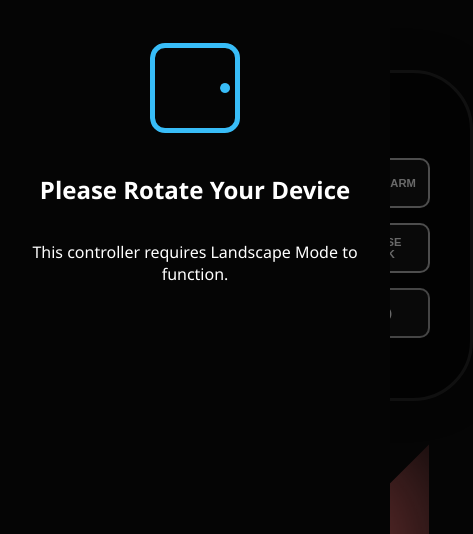
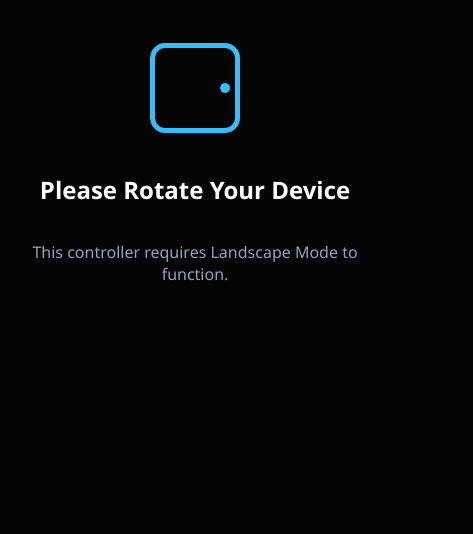
Before and after one commit to jerryrakun/controlller, a plain HTML site: page index.html in a window 390 px wide. Shown: the part 250-784 px from the top of the page, 473 px wide, since content can reach past the window. Drawn offline with Linux system fonts and the light colour scheme.

Commit message:
Enhance viewport settings and mobile responsiveness
Updated viewport meta tag for better scaling and adjusted z-index for rotation overlay. Enhanced mobile responsiveness and improved orientation detection logic.

```diff
--- a/index.html
+++ b/index.html
@@ -2,7 +2,7 @@
 <html lang="en">
 <head>
     <meta charset="UTF-8">
-    <meta name="viewport" content="width=device-width, initial-scale=1.0">
+    <meta name="viewport" content="width=device-width, initial-scale=1.0, maximum-scale=1.0, user-scalable=no">
     <title>Robot Control | Orientation Locked</title>
     <style>
         :root {
@@ -31,13 +31,13 @@
             box-sizing: border-box;
         }
 
-        /* ROTATION OVERLAY (Hidden by default) */
+        /* ROTATION OVERLAY */
         #rotation-overlay {
             position: fixed;
             top: 0; left: 0; width: 100%; height: 100%;
             background: var(--bg-dark);
-            z-index: 1000;
-            display: none; /* Controlled by JS */
+            z-index: 2000; /* Higher z-index to ensure it is on top */
+            display: none;
             flex-direction: column;
             justify-content: center;
             align-items: center;
@@ -46,8 +46,7 @@
         }
 
         .rotate-icon {
-            width: 80px;
-            height: 80px;
+            width: 80px; height: 80px;
             border: 5px solid var(--accent-blue);
             border-radius: 15px;
             margin-bottom: 20px;
@@ -195,6 +194,21 @@
         }
         #status-text { color: var(--accent-blue); font-size: 1rem; font-weight: bold; text-transform: uppercase; }
         .highlight { color: var(--accent-green); }
+
+        /* MOBILE RESPONSIVENESS */
+        @media (max-width: 768px) {
+            .console-container {
+                flex-direction: column;
+                gap: 40px;
+                padding: 30px;
+                border-radius: 40px;
+                width: 100%;
+                box-sizing: border-box;
+            }
+            .btn-move { width: 70px; height: 70px; }
+            .btn-action { width: 130px; height: 60px; }
+            .btn-sequence { width: 270px; height: 60px; }
+        }
     </style>
 </head>
 <body onload="checkOrientation()">
@@ -202,8 +216,8 @@
     <!-- ORIENTATION OVERLAY -->
     <div id="rotation-overlay">
         <div class="rotate-icon"></div>
-        <h2>Please Rotate Your Device</h2>
-        <p>This controller requires Landscape Mode to function.</p>
+        <h2 style="color:white">Please Rotate Your Device</h2>
+        <p style="color:#94a3b8">This controller requires Landscape Mode to function.</p>
     </div>
 
     <div class="bg-triangle tri-blue"></div>
@@ -269,21 +283,24 @@
     </div>
 
     <script>
-        // ORIENTATION DETECTION LOGIC
         function checkOrientation() {
             const overlay = document.getElementById('rotation-overlay');
 
             function updateOrientation() {
-                // Only show overlay if the device is a mobile device AND in portrait mode
-                if (window.innerWidth < window.innerHeight && window.innerWidth < 768) {
+                // A more robust way to check for portrait on mobile
+                const isPortrait = window.innerHeight > window.innerWidth;
+                const isMobile = window.innerWidth < 1024;
+
+                if (isPortrait && isMobile) {
                     overlay.style.display = 'flex';
                 } else {
                     overlay.style.display = 'none';
                 }
             }
 
-            // Listen for screen resizing or rotation
+            // Listen for resize and orientation changes
             window.addEventListener('resize', updateOrientation);
+            window.addEventListener('orientationchange', updateOrientation);
             updateOrientation();
         }
 
```
